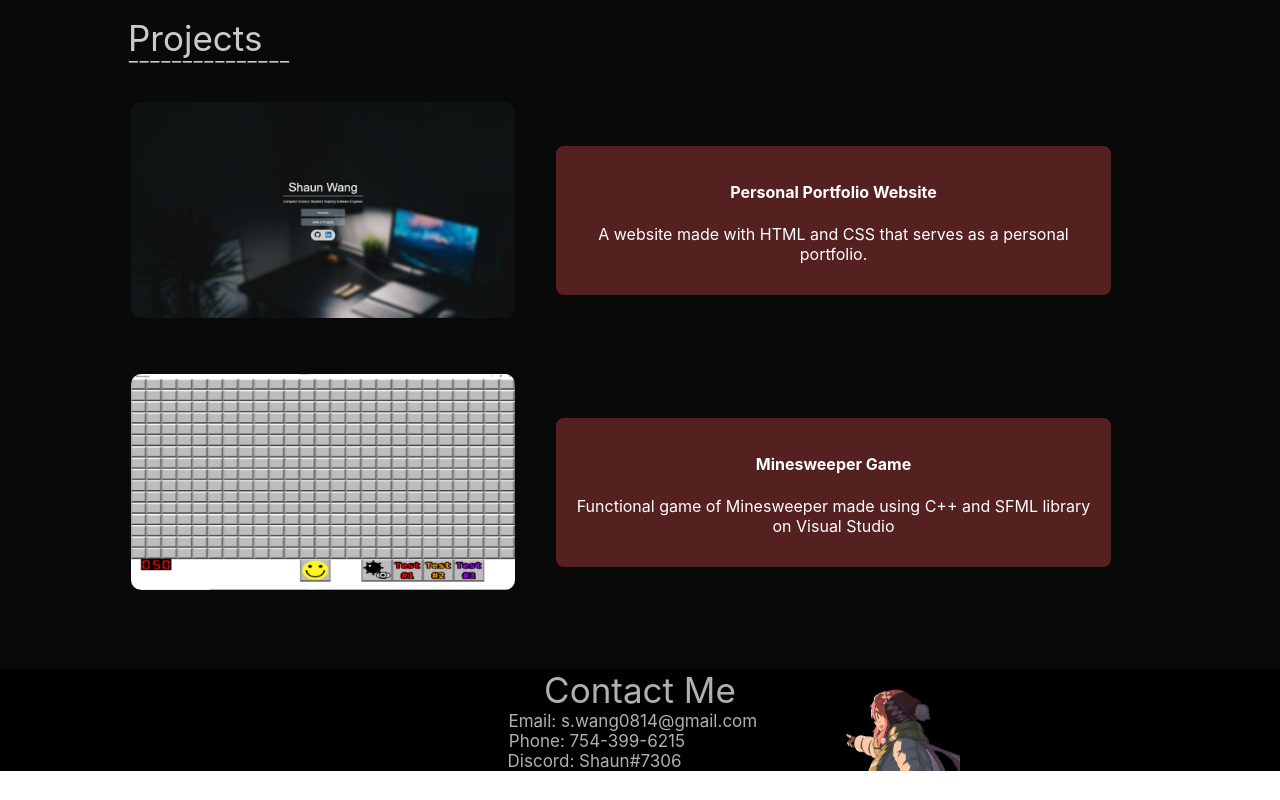
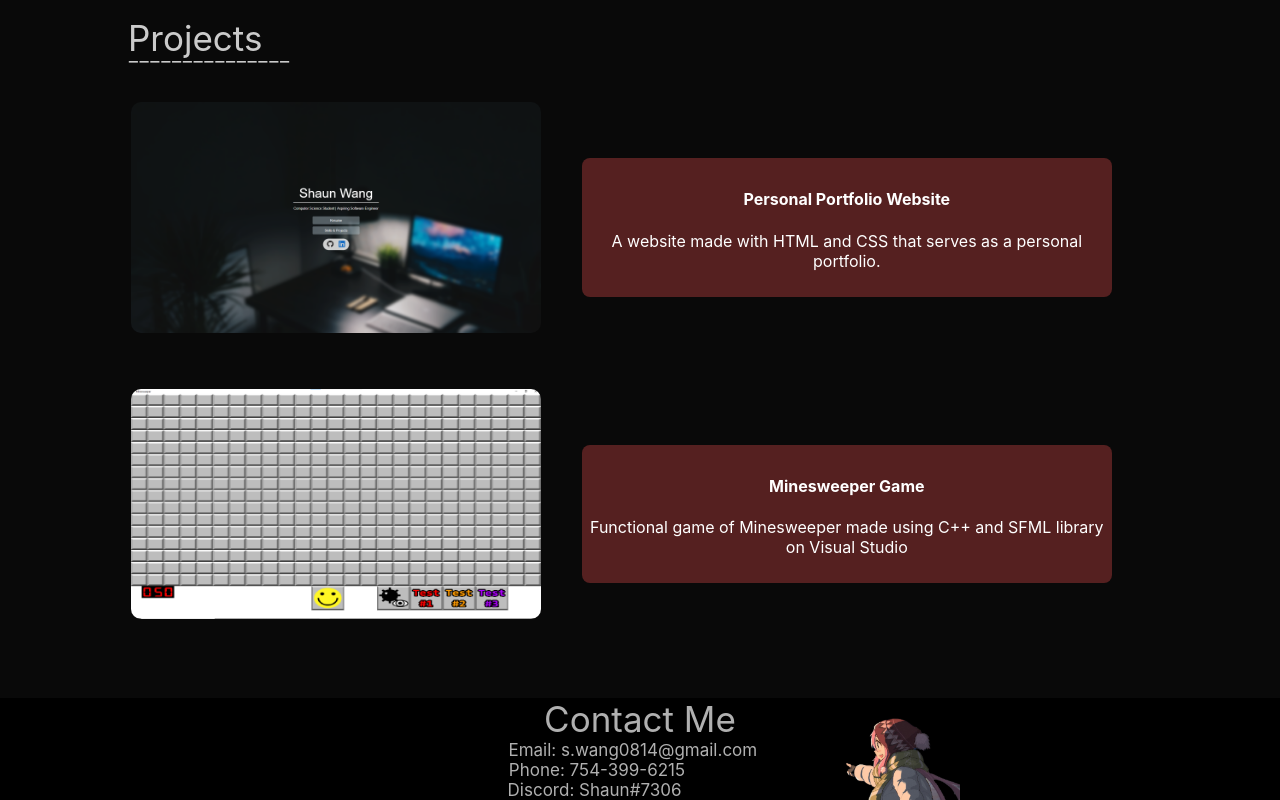
Before and after one commit to Shaunw0814/Shaunw0814.github.io, a plain HTML site: page index.html in a window 1280 px wide. Shown: the part 1469-2269 px from the top of the page. Before the commit the page ends 2240 px from the top, so only its background shows below. Drawn offline with Linux system fonts and the light colour scheme.

Commit message:
removed onbeforeunload and fixed projects viewing to remove white space

```diff
--- a/myScript.js
+++ b/myScript.js
@@ -1,7 +1,3 @@
-window.onbeforeunload = function () {
-    history.scrollRestoration = "manual"
-}
-
 window.onload = function ballBounce(){
 
     let id = null;
--- a/style.css
+++ b/style.css
@@ -162,7 +162,7 @@ a.buttonMain:hover{
 }
 
 img.projectImageSetup{
-    width: 48vh;
+    width: 32vw;
     height: auto;
     border-radius: 10px;
     margin-top: 2vh;
@@ -177,12 +177,10 @@ td.projectDesc{
 }
 
 article.cellBackground{
-    padding: 20px;
-    padding-top: 15px;
-    padding-bottom: 15px;
+    padding-top: 10px;
+    padding-bottom: 10px;
     background-color: #ff55554f;
     border-radius: 8px;
-    margin-right: 1px;
 }
 
 #boxSetupProjects{
```
